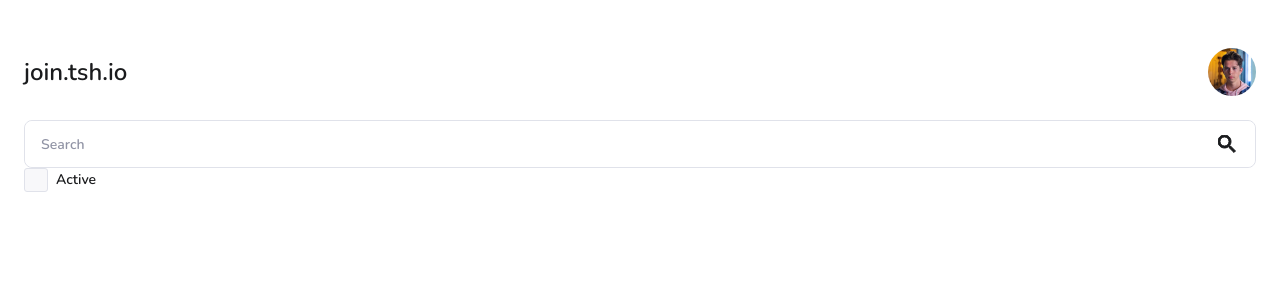
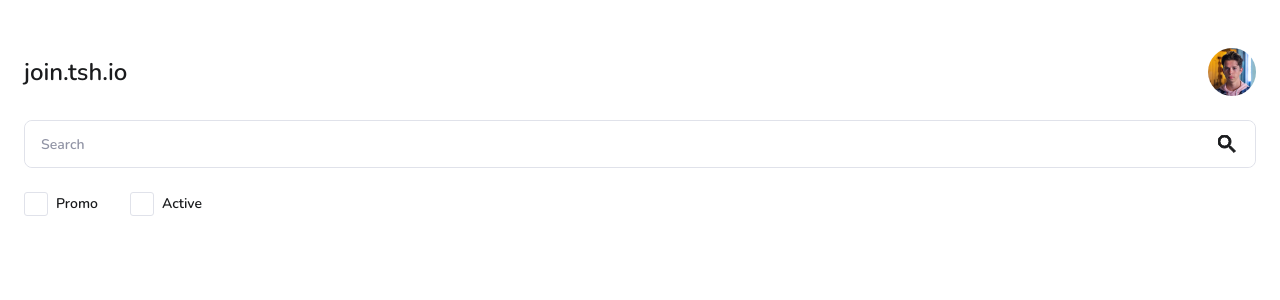
Before and after one commit to PatrykWojcieszak/react-interview-starter-ts, a React (Create React App) app: page / in a window 1280 px wide. Shown: the top 300 px of the page. Built offline with nearby package versions, Linux system fonts and the light colour scheme.

Commit message:
style: change checkbox background color

```diff
--- a/src/app/shared/checkbox/Checkbox.tsx
+++ b/src/app/shared/checkbox/Checkbox.tsx
@@ -45,7 +45,7 @@ const StyledCheckbox = styled.div<{ checked: boolean; name: string }>`
   height: 24px;
   border-radius: 4px;
   background: ${({ theme, checked }) =>
-    checked ? theme.colors?.blue : theme.colors?.background};
+    checked ? theme.colors?.blue : theme.colors?.foreground};
   border: 1px solid
     ${({ theme, checked }) =>
       checked ? theme.colors?.blue : theme.colors?.accent};
--- a/src/app/shared/header/filtering/Filtering.tsx
+++ b/src/app/shared/header/filtering/Filtering.tsx
@@ -6,10 +6,7 @@ import { Checkbox } from "app/shared/checkbox/Checkbox";
 
 export const Filtering = () => {
   const [isPromo, setIsPromo] = useState(false);
-
-  const isPromoHandler = (checked: boolean) => {
-    setIsPromo(checked);
-  };
+  const [isActive, setIsActive] = useState(false);
 
   return (
     <StyledFilteringContainer>
@@ -19,12 +16,20 @@ export const Filtering = () => {
         type={InputTypes.text}
         placeholder="Search"
       />
-      <Checkbox
-        name="active"
-        checked={isPromo}
-        label="Active"
-        checkedHandler={(checked: boolean) => isPromoHandler(checked)}
-      />
+      <StyledCheckboxContainer>
+        <Checkbox
+          name="promo"
+          checked={isPromo}
+          label="Promo"
+          checkedHandler={(checked: boolean) => setIsPromo(checked)}
+        />
+        <Checkbox
+          name="active"
+          checked={isActive}
+          label="Active"
+          checkedHandler={(checked: boolean) => setIsActive(checked)}
+        />
+      </StyledCheckboxContainer>
     </StyledFilteringContainer>
   );
 };
@@ -32,3 +37,12 @@ export const Filtering = () => {
 const StyledFilteringContainer = styled.div`
   margin-top: 28px;
 `;
+
+const StyledCheckboxContainer = styled.div`
+  display: flex;
+  margin-top: 24px;
+
+  > :last-child {
+    margin-left: 32px;
+  }
+`;
```
